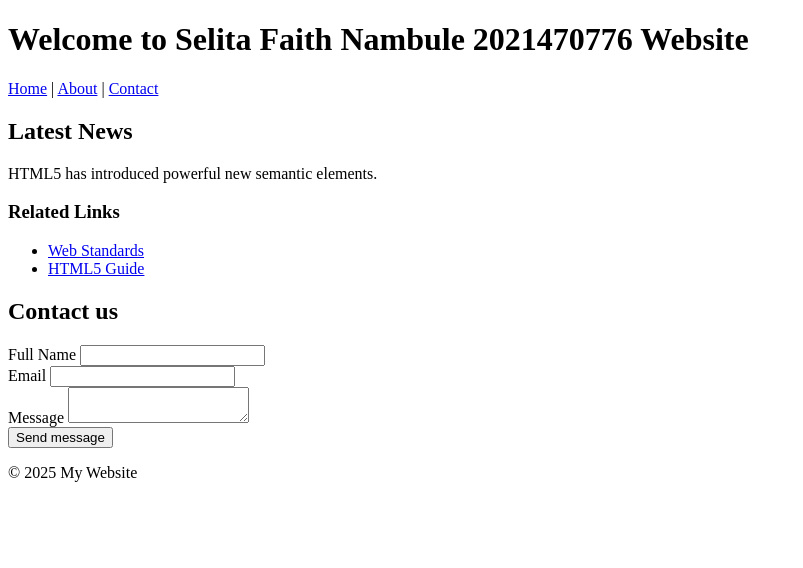
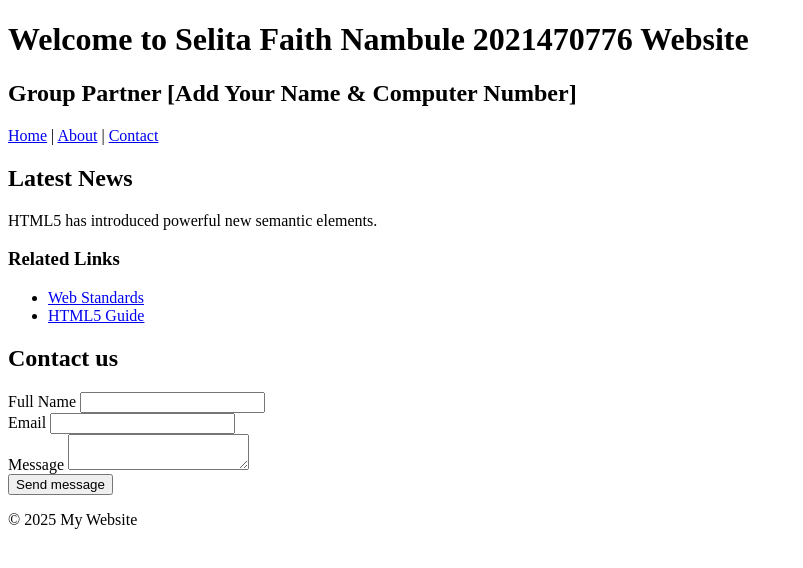
Before and after one commit to Spiify-faith/lab2-html, a plain HTML site: page index.html in a window 1280 px wide. Shown: the whole page, without its empty margins (0-803 px from the left). Drawn offline with Linux system fonts and the light colour scheme.

Commit message:
Update index.html

```diff
--- a/index.html
+++ b/index.html
@@ -8,6 +8,7 @@
 <body>
     <header>
          <h1>Welcome to Selita Faith Nambule 2021470776 Website</h1>
+         <h2>Group Partner [Add Your Name & Computer Number]</h2>
          <nav>
              <a href="#">Home</a> |
              <a href="#">About</a> |
```
